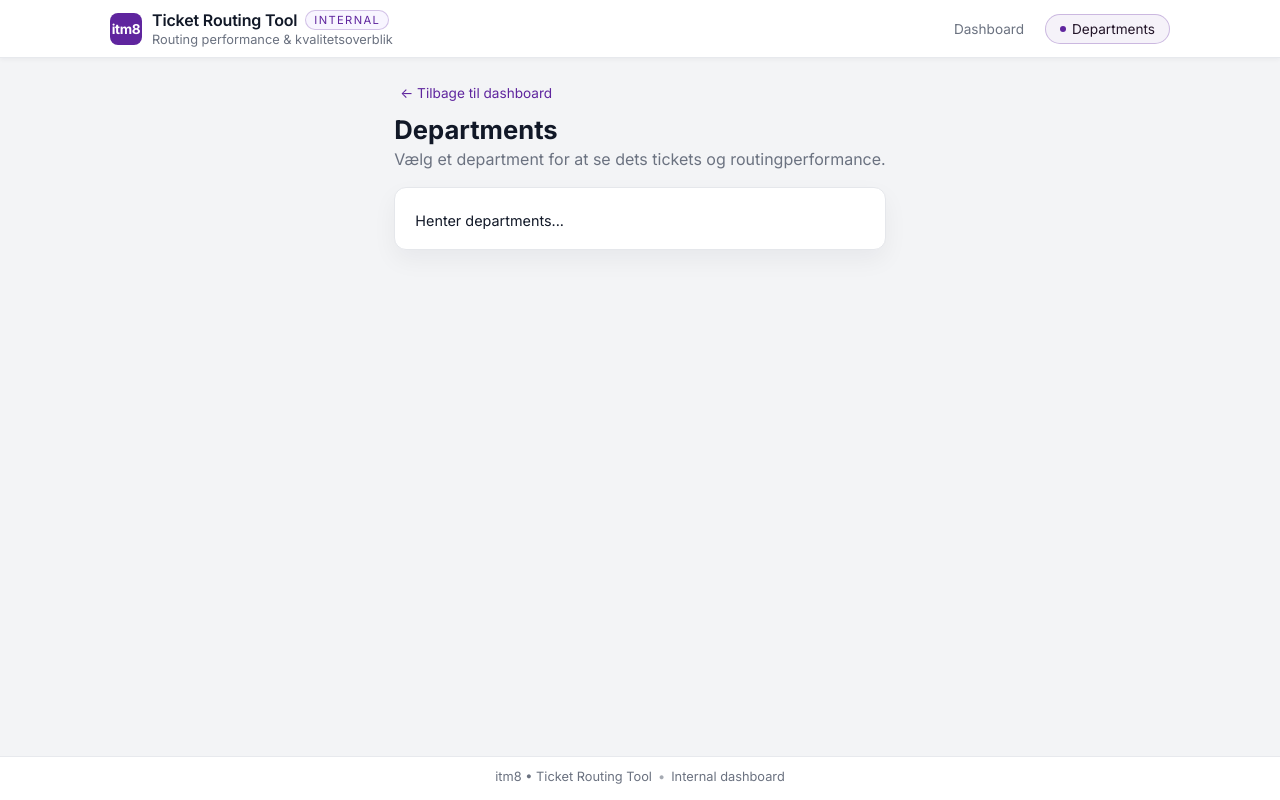
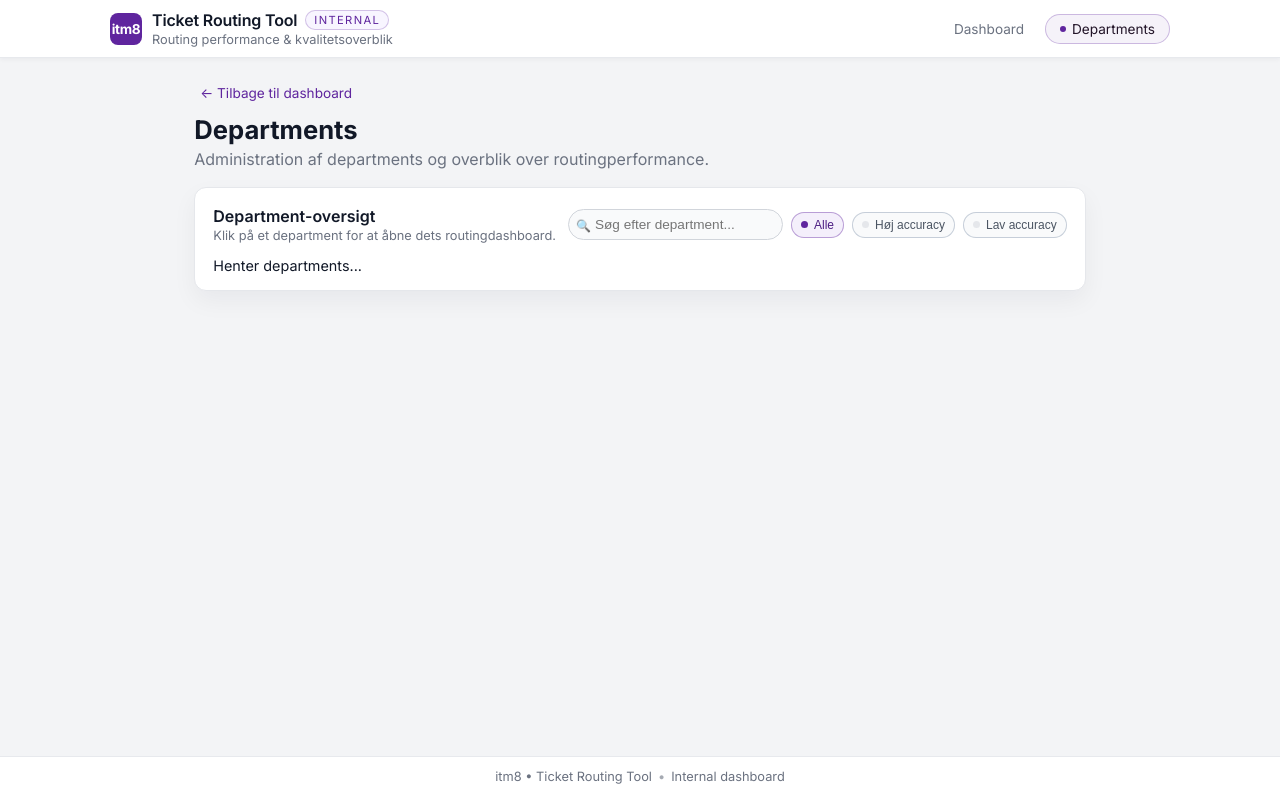
Before and after one commit to TicketServiceMAS/TicketServiceFE, a plain HTML site: page departments.html in a window 1280 px wide. Drawn offline with Linux system fonts and the light colour scheme.

Commit message:
Departments stat working

```diff
--- a/departments.html
+++ b/departments.html
@@ -200,8 +200,99 @@
             background: var(--surface);
             border-radius: 12px;
             border: 1px solid var(--border);
-            padding: 20px;
+            padding: 18px 18px 16px;
             box-shadow: 0 10px 25px rgba(15,23,42,0.05);
+        }
+
+        /* ==== Card header: “user management”-agtig toolbar ==== */
+
+        .card-header-row {
+            display: flex;
+            align-items: center;
+            justify-content: space-between;
+            gap: 12px;
+            margin-bottom: 14px;
+        }
+
+        .card-header-text {
+            display: flex;
+            flex-direction: column;
+        }
+
+        .card-title {
+            font-size: 1rem;
+            font-weight: 600;
+            margin: 0 0 2px;
+        }
+
+        .card-subtitle {
+            font-size: 0.8rem;
+            color: var(--text-muted);
+        }
+
+        .toolbar {
+            display: flex;
+            align-items: center;
+            gap: 8px;
+            flex-wrap: wrap;
+        }
+
+        .toolbar-search {
+            position: relative;
+        }
+
+        .toolbar-search input {
+            padding: 7px 10px 7px 26px;
+            border-radius: 999px;
+            border: 1px solid #d1d5db;
+            font-size: 0.85rem;
+            min-width: 180px;
+            outline: none;
+            background: #f9fafb;
+        }
+
+        .toolbar-search input:focus {
+            border-color: var(--accent);
+            background: #ffffff;
+        }
+
+        .toolbar-search-icon {
+            position: absolute;
+            left: 8px;
+            top: 50%;
+            transform: translateY(-50%);
+            font-size: 0.75rem;
+            color: #9ca3af;
+        }
+
+        .toolbar-chip {
+            padding: 5px 9px;
+            border-radius: 999px;
+            font-size: 0.75rem;
+            border: 1px solid rgba(148,163,184,0.5);
+            color: #4b5563;
+            background: #f9fafb;
+            cursor: pointer;
+            display: inline-flex;
+            align-items: center;
+            gap: 6px;
+        }
+
+        .toolbar-chip span.dot {
+            width: 7px;
+            height: 7px;
+            border-radius: 999px;
+            background: #e5e7eb;
+        }
+
+        .toolbar-chip-active {
+            border-color: rgba(95,37,158,0.4);
+            background: #f4effb;
+            color: #4b1c82;
+        }
+
+        .toolbar-chip-active span.dot {
+            background: #5f259e;
         }
 
         /* Departments-liste */
@@ -219,7 +310,7 @@
             align-items: center;
             justify-content: space-between;
             gap: 12px;
-            padding: 12px 12px;
+            padding: 10px 12px;
             background: var(--surface-alt);
             border: 1px solid var(--border);
             border-radius: 8px;
@@ -276,6 +367,28 @@
             font-weight: 500;
         }
 
+        .department-badge {
+            padding: 2px 8px;
+            border-radius: 999px;
+            font-size: 0.75rem;
+            font-weight: 500;
+        }
+
+        .department-badge-good {
+            background: #dcfce7;
+            color: #166534;
+        }
+
+        .department-badge-ok {
+            background: #fef9c3;
+            color: #854d0e;
+        }
+
+        .department-badge-bad {
+            background: #fee2e2;
+            color: #b91c1c;
+        }
+
         .department-item::after {
             content: "→";
             font-size: 0.85rem;
@@ -315,6 +428,16 @@
 
             .page {
                 padding-top: 18px;
+            }
+
+            .card-header-row {
+                flex-direction: column;
+                align-items: flex-start;
+            }
+
+            .toolbar {
+                width: 100%;
+                justify-content: flex-start;
             }
         }
     </style>
@@ -358,10 +481,46 @@
         <div class="heading">
             <div class="back" onclick="window.location.href='index.html'">← Tilbage til dashboard</div>
             <h1>Departments</h1>
-            <p>Vælg et department for at se dets tickets og routingperformance.</p>
+            <p>Administration af departments og overblik over routingperformance.</p>
         </div>
 
         <div class="card">
+            <div class="card-header-row">
+                <div class="card-header-text">
+                    <div class="card-title">Department-oversigt</div>
+                    <div class="card-subtitle">
+                        Klik på et department for at åbne dets routingdashboard.
+                    </div>
+                </div>
+
+                <div class="toolbar">
+                    <!-- Søgefelt – hvis du vil bruge det i JS, giv det fx id="departmentSearch" -->
+                    <div class="toolbar-search">
+                        <span class="toolbar-search-icon">🔍</span>
+                        <input
+                                id="departmentSearch"
+                                type="text"
+                                placeholder="Søg efter department..."
+                        />
+                    </div>
+
+                    <!-- Filter-chips – kan bruges senere i JS hvis du vil -->
+                    <button class="toolbar-chip toolbar-chip-active" type="button">
+                        <span class="dot"></span>
+                        Alle
+                    </button>
+                    <button class="toolbar-chip" type="button">
+                        <span class="dot"></span>
+                        Høj accuracy
+                    </button>
+                    <button class="toolbar-chip" type="button">
+                        <span class="dot"></span>
+                        Lav accuracy
+                    </button>
+                </div>
+            </div>
+
+            <!-- Her skriver departments.js stadig listen ind -->
             <div id="department-output">Henter departments...</div>
         </div>
 
```
Also changed, not shown: index.html (+29 -0 lines).
